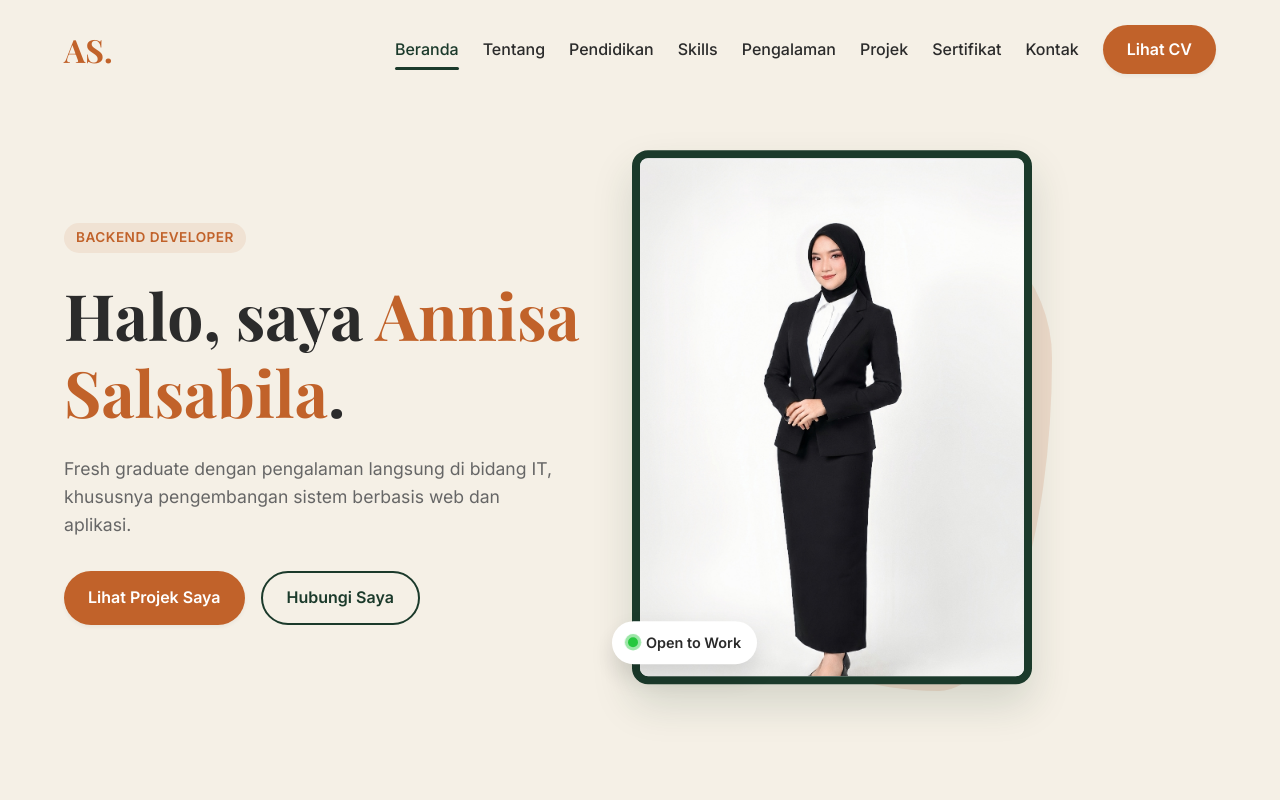
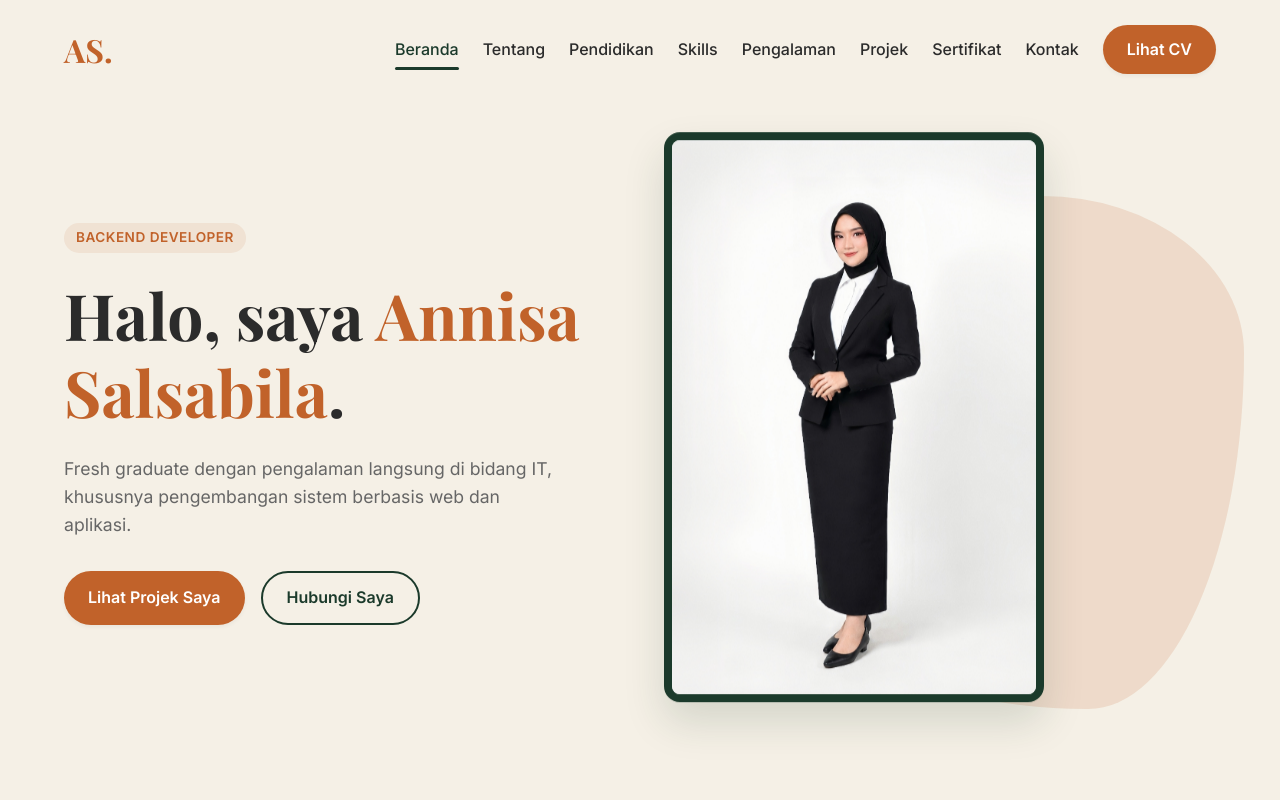
Before and after one commit to annisasalsabla/portfolio-saya, a React (Create React App) app: page / in a window 1280 px wide. Shown: the top 800 px of the page. Built offline with nearby package versions, Linux system fonts and the light colour scheme; a web font is replaced by a local one.

Commit message:
fix: adjust hero layout, remove badge, fix photo aspect ratio

```diff
--- a/src/components/Hero.css
+++ b/src/components/Hero.css
@@ -44,11 +44,9 @@
 .hero-image-container {
   position: relative;
   display: flex;
-  justify-content: center;
+  justify-content: flex-end; /* Align frame to the right side of the container */
   align-items: center;
   width: 100%;
-  max-width: 400px;
-  margin-left: -2rem; /* Overlap with text slightly */
 }
 
 /* Decorative Blob behind the image */
@@ -74,7 +72,8 @@
 .image-frame {
   position: relative;
   width: 100%;
-  aspect-ratio: 3 / 4;
+  max-width: 380px;
+  aspect-ratio: 2 / 3;
   border-radius: var(--radius-lg);
   border: 8px solid var(--accent-secondary);
   box-shadow: var(--shadow-floating);
@@ -86,46 +85,10 @@
   width: 100%;
   height: 100%;
   object-fit: cover;
-  object-position: top; /* Focus on head to knees/calves */
+  object-position: center 10%; /* Center horizontally, top 10% vertically */
 }
 
-/* Floating Status Badge */
-.status-badge {
-  position: absolute;
-  bottom: 20px;
-  left: -20px;
-  background-color: #ffffff;
-  padding: 10px 16px;
-  border-radius: var(--radius-full);
-  display: flex;
-  align-items: center;
-  gap: 8px;
-  box-shadow: var(--shadow-lg);
-  font-weight: 600;
-  font-size: 0.9rem;
-  color: var(--text-main);
-  z-index: 2;
-}
 
-.status-dot {
-  width: 10px;
-  height: 10px;
-  background-color: #27c93f;
-  border-radius: 50%;
-  position: relative;
-}
-
-.status-dot::after {
-  content: '';
-  position: absolute;
-  top: 0;
-  left: 0;
-  width: 100%;
-  height: 100%;
-  border-radius: 50%;
-  background-color: #27c93f;
-  animation: pulse 2s ease-in-out infinite;
-}
 
 /* Animations */
 @keyframes blob-morph {
@@ -171,7 +134,7 @@
   .hero-image-container {
     order: 1;
     margin-bottom: var(--space-5);
-    margin-left: 0;
+    justify-content: center;
   }
 }
 
--- a/src/components/Hero.js
+++ b/src/components/Hero.js
@@ -82,12 +82,6 @@ const Hero = () => {
             <div className="image-frame">
               <img src="/images/aku.jpeg" alt="Annisa Salsabila" loading="eager" />
             </div>
-
-            {/* Floating Badge */}
-            <div className="status-badge">
-              <div className="status-dot"></div>
-              <span>Open to Work</span>
-            </div>
           </motion.div>
         </div>
 
```
